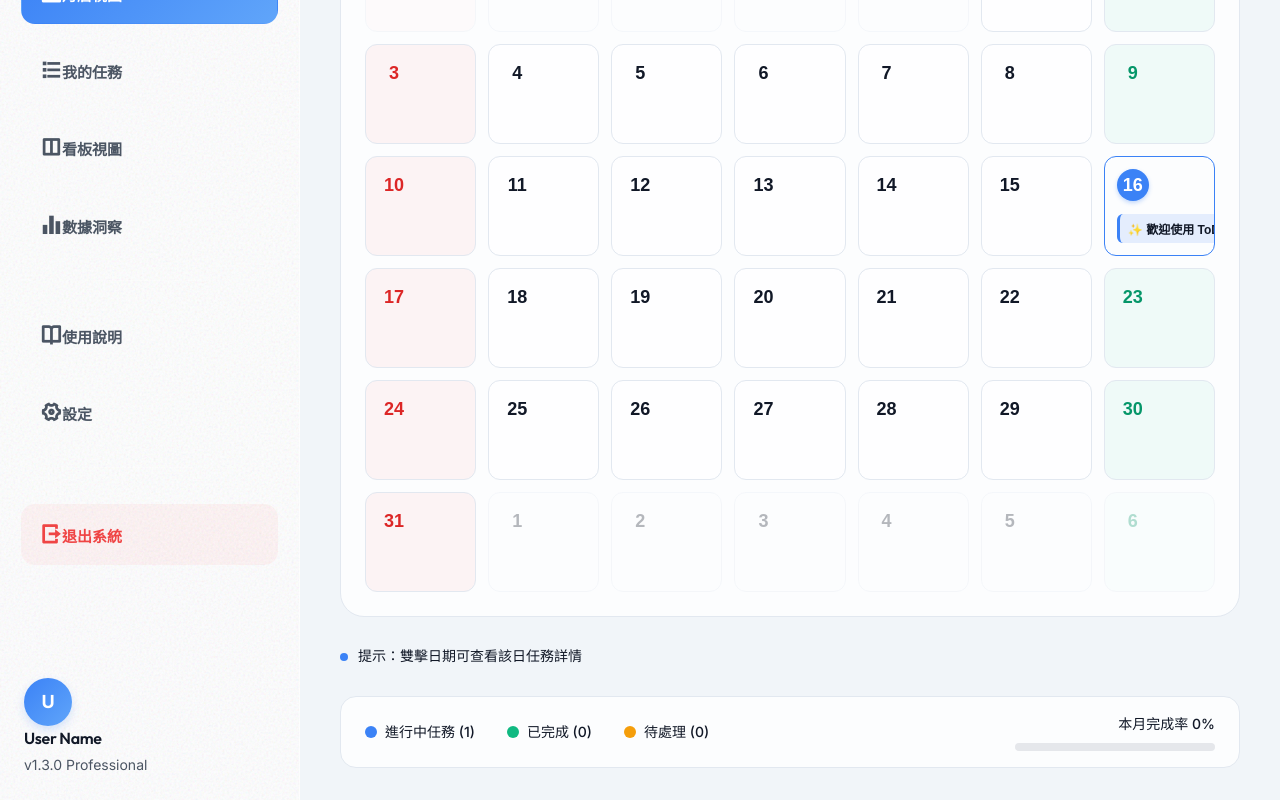
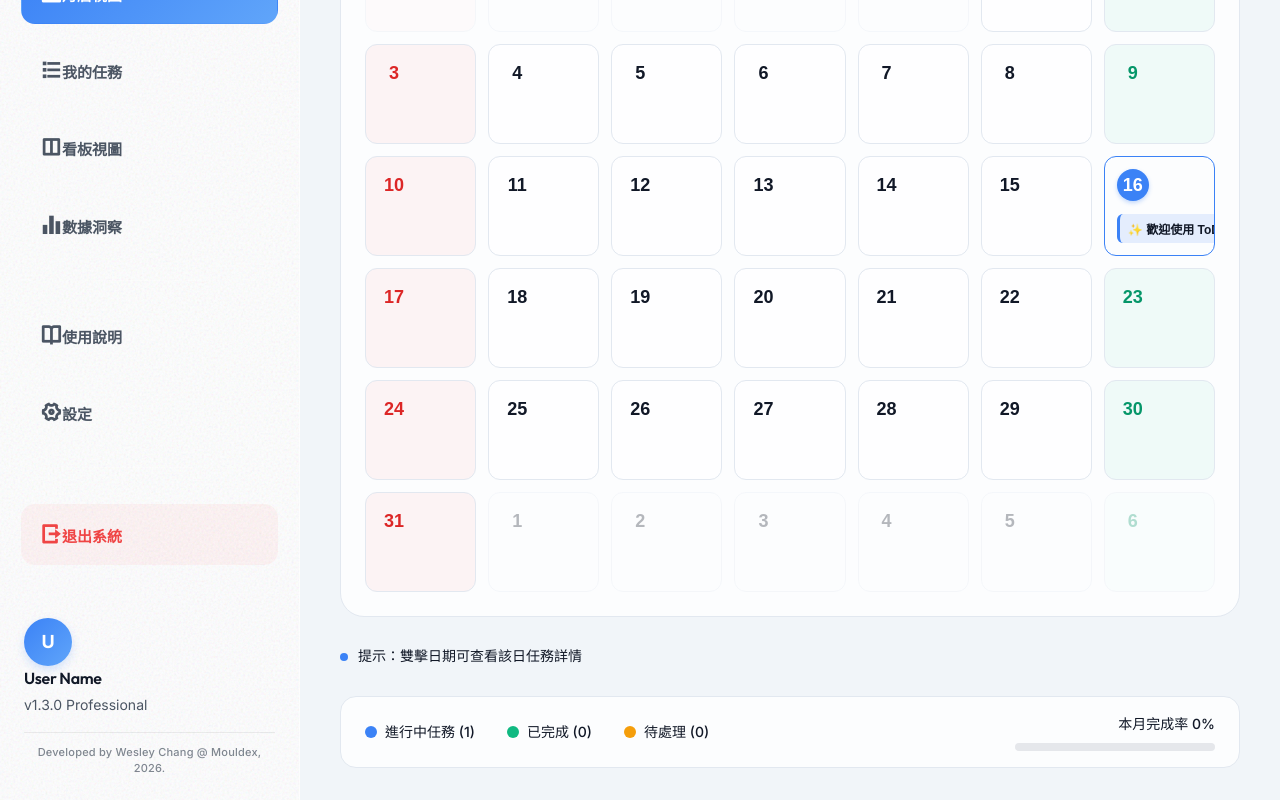
Before and after one commit to Chun-Chieh-Chang/ToDoCalendar, a React (Vite) app: page / in a window 1280 px wide. Shown: the part 268-1068 px from the top of the page. Built offline with nearby package versions, Linux system fonts and the light colour scheme; no server answers.

Commit message:
feat: add author credit to sidebar footer

```diff
--- a/src/App.css
+++ b/src/App.css
@@ -942,3 +942,21 @@ body {
     width: 100%;
   }
 }
+/* Sidebar Credit */
+.sidebar-credit {
+  margin-top: 16px;
+  padding-top: 12px;
+  border-top: 1px solid rgba(128, 128, 128, 0.2);
+  font-size: 11px;
+  font-weight: 500;
+  color: var(--text-secondary);
+  opacity: 0.7;
+  text-align: center;
+  letter-spacing: 0.02em;
+  line-height: 1.4;
+}
+
+[data-theme="dark"] .sidebar-credit {
+  color: #94A3B8;
+  border-top-color: rgba(255, 255, 255, 0.08);
+}
--- a/src/App.tsx
+++ b/src/App.tsx
@@ -467,6 +467,9 @@ const App = () => {
                 <p>v1.3.0 Professional</p>
               </div>
             </div>
+            <div className="sidebar-credit">
+              Developed by Wesley Chang @ Mouldex, 2026.
+            </div>
           </div>
         </aside>
       )}
```
Also changed, not shown: 1 other file (tests, documents, lock files or other folders).
